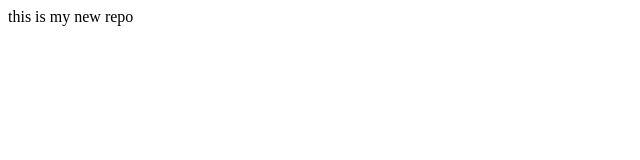
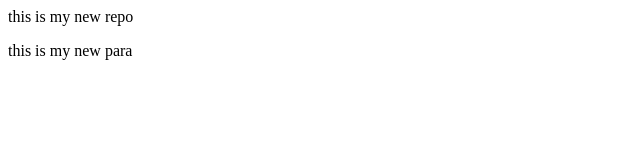
Before and after one commit to pragya1729/localRepo, a plain HTML site: page index.html in a window 1280 px wide. Shown: the whole page, without its empty margins (0-640 px from the left). Drawn offline with Linux system fonts and the light colour scheme.

Commit message:
new para

```diff
--- a/index.html
+++ b/index.html
@@ -1,3 +1,6 @@
 <p>
     this is my new repo
 </p>
+<p>
+    this is my new para
+</p>
```
